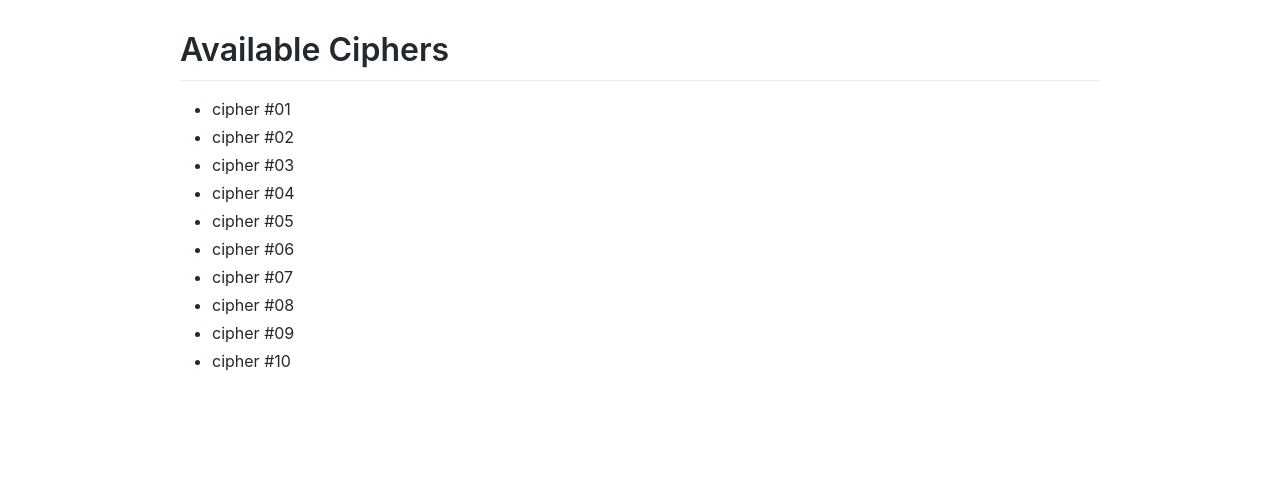
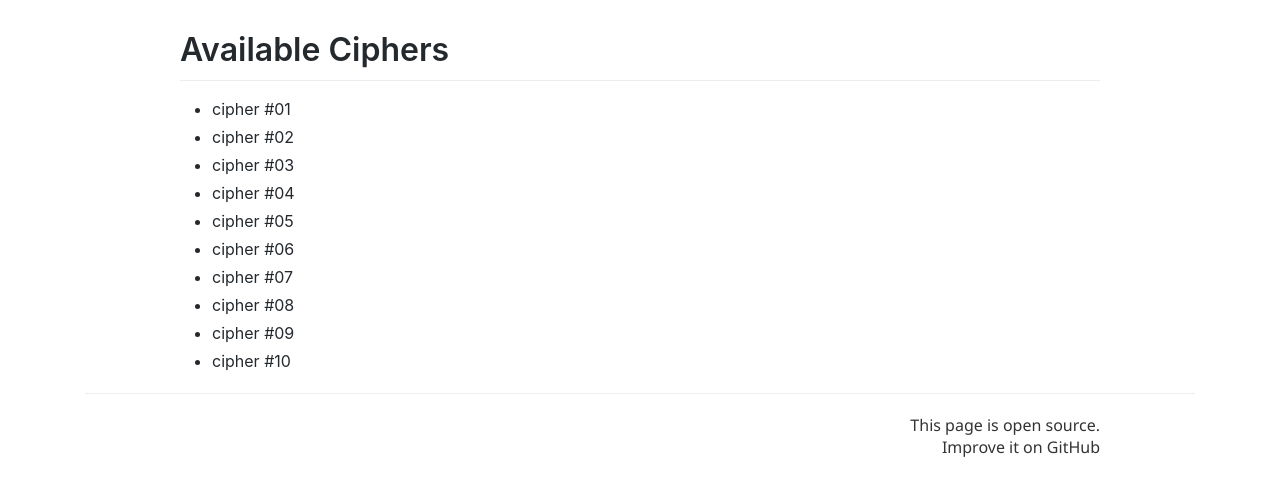
Before and after one commit to yousinix/ScoutsEncoder, a Jekyll site: the page built from _docs/03-available-ciphers.md, in a window 1280 px wide. Shown: the top 496 px of the page. Built offline with Jekyll 4.4.1, drawn with Linux system fonts in a browser that asks for light colours.

Commit message:
Add footer to docs

```diff
--- a/_layouts/doc.html
+++ b/_layouts/doc.html
@@ -36,6 +36,18 @@
                 {{ content }}
             </div>
         </div>
+
+        <!-- Footer -->
+        <hr>
+        <div class="row mt-3 mb-5 justify-content-center">
+            <div class="col-10 text-right">
+                This page is open source.<br>
+                <a href="https://github.com/{{ site.github_username }}/{{ site.title }}/blob/gh-pages/{{page.relative_path}}">
+                    Improve it on GitHub
+                </a>
+            </div>
+        </div>
+
     </div>
 
 </body>
```
